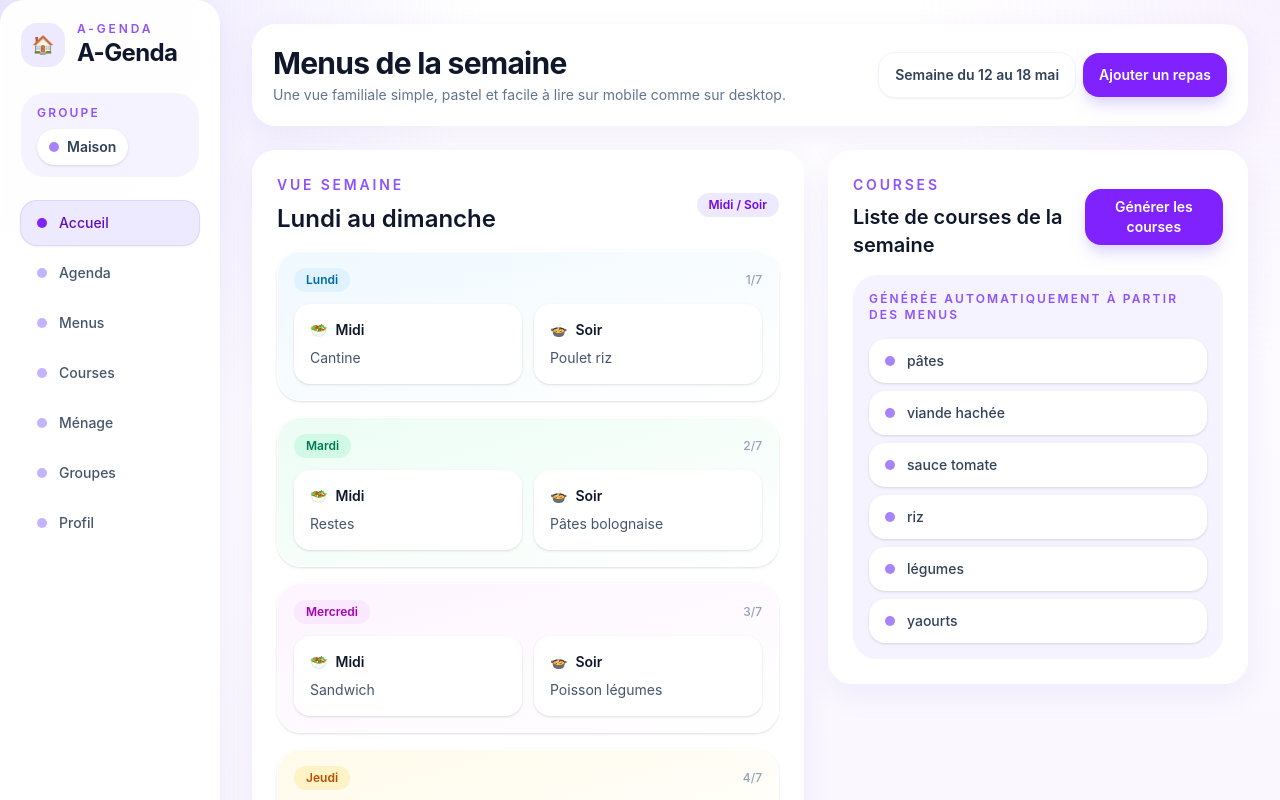
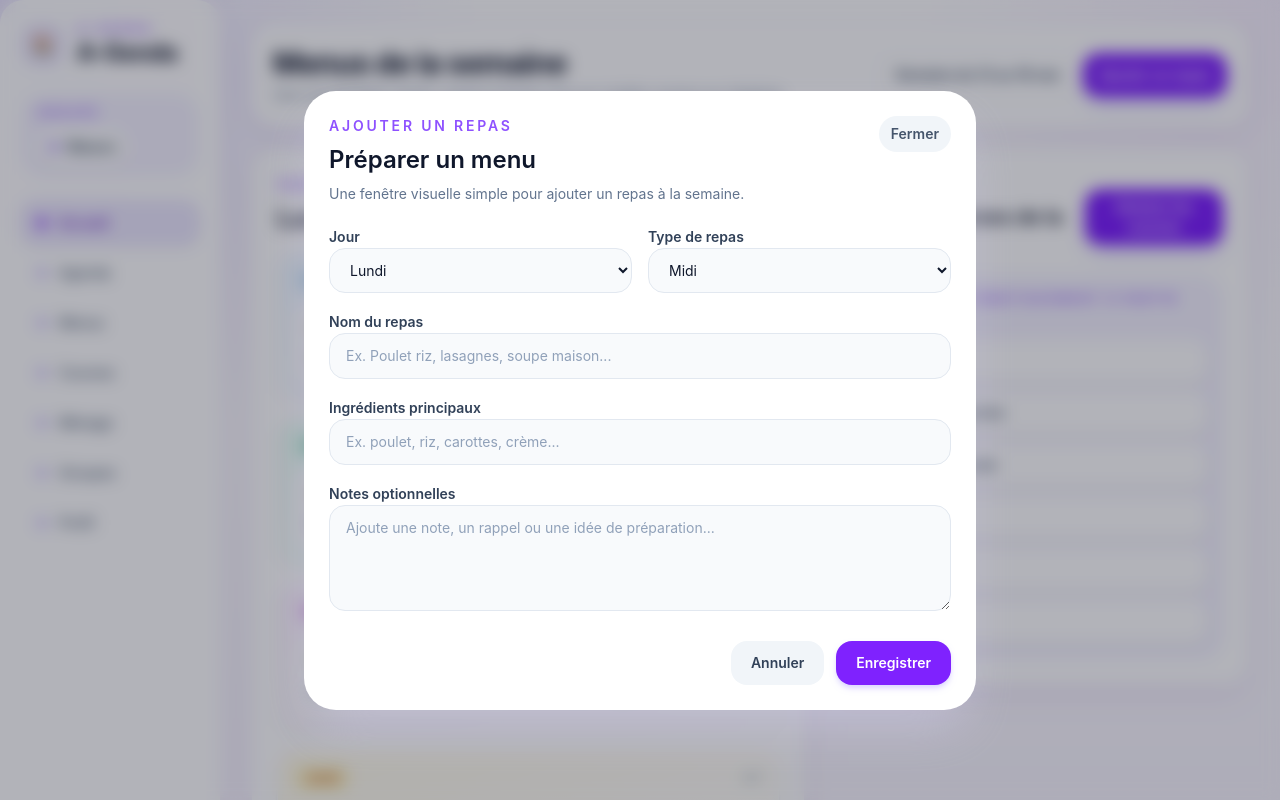
Before and after one commit to StephaneVenier/a-genda, a Next.js app: page /menus in a window 1280 px wide. Both pictures are taken after a click on the button "Ajouter un repas". Shown: the top 800 px of the page. Built offline with nearby package versions, Linux system fonts and the light colour scheme.

Commit message:
feat: add menu composer modal

```diff
--- a/app/menus/page.tsx
+++ b/app/menus/page.tsx
@@ -1,3 +1,8 @@
+"use client";
+
+import { useState } from "react";
+import { PageHeader } from "../_components/page-header";
+
 const weekDays = [
   {
     day: "Lundi",
@@ -53,6 +58,15 @@ const weekDays = [
 const courseItems = ["pâtes", "viande hachée", "sauce tomate", "riz", "légumes", "yaourts"];
 
 export default function MenusPage() {
+  const [isComposerOpen, setIsComposerOpen] = useState(false);
+  const [toastVisible, setToastVisible] = useState(false);
+
+  const handleSave = () => {
+    setIsComposerOpen(false);
+    setToastVisible(true);
+    window.setTimeout(() => setToastVisible(false), 2200);
+  };
+
   return (
     <main className="min-h-screen px-4 py-4 text-slate-900 sm:px-6 lg:px-8 lg:py-6">
       <div className="mx-auto max-w-7xl space-y-6 pb-24 lg:pb-0">
@@ -64,7 +78,10 @@ export default function MenusPage() {
               <button className="rounded-2xl bg-white px-4 py-3 text-sm font-semibold text-slate-700 shadow-sm ring-1 ring-slate-100 transition hover:-translate-y-0.5 hover:shadow-md">
                 Semaine du 12 au 18 mai
               </button>
-            <button className="rounded-2xl bg-violet-600 px-4 py-3 text-sm font-semibold text-white shadow-lg shadow-violet-200 transition hover:-translate-y-0.5 hover:bg-violet-500 hover:shadow-xl">
+              <button
+                onClick={() => setIsComposerOpen(true)}
+                className="rounded-2xl bg-violet-600 px-4 py-3 text-sm font-semibold text-white shadow-lg shadow-violet-200 transition hover:-translate-y-0.5 hover:bg-violet-500 hover:shadow-xl"
+              >
                 Ajouter un repas
               </button>
             </div>
@@ -75,9 +92,7 @@ export default function MenusPage() {
           <article className="glass-card p-5 md:p-6">
             <div className="mb-4 flex items-center justify-between">
               <div>
-                <p className="text-sm font-semibold uppercase tracking-[0.2em] text-violet-500">
-                  Vue semaine
-                </p>
+                <p className="text-sm font-semibold uppercase tracking-[0.2em] text-violet-500">Vue semaine</p>
                 <h2 className="mt-2 text-2xl font-semibold text-slate-900">Lundi au dimanche</h2>
               </div>
               <span className="rounded-full bg-violet-100 px-3 py-1 text-xs font-semibold text-violet-700">
@@ -92,9 +107,7 @@ export default function MenusPage() {
                   className={`rounded-3xl bg-gradient-to-br ${item.accent} border border-white p-4 shadow-sm transition duration-200 hover:-translate-y-0.5 hover:shadow-md`}
                 >
                   <div className="mb-3 flex items-center justify-between gap-2">
-                    <div className={`rounded-full px-3 py-1 text-xs font-semibold ${item.badge}`}>
-                      {item.day}
-                    </div>
+                    <div className={`rounded-full px-3 py-1 text-xs font-semibold ${item.badge}`}>{item.day}</div>
                     <span className="text-xs font-medium text-slate-400">{index + 1}/7</span>
                   </div>
 
@@ -124,12 +137,8 @@ export default function MenusPage() {
             <article className="glass-card p-5 md:p-6">
               <div className="mb-4 flex items-center justify-between">
                 <div>
-                  <p className="text-sm font-semibold uppercase tracking-[0.2em] text-violet-500">
-                    Courses
-                  </p>
-                  <h3 className="mt-2 text-xl font-semibold text-slate-900">
-                    Liste de courses de la semaine
-                  </h3>
+                  <p className="text-sm font-semibold uppercase tracking-[0.2em] text-violet-500">Courses</p>
+                  <h3 className="mt-2 text-xl font-semibold text-slate-900">Liste de courses de la semaine</h3>
                 </div>
                 <button className="rounded-2xl bg-violet-600 px-4 py-2 text-sm font-semibold text-white shadow-lg shadow-violet-200 transition hover:-translate-y-0.5 hover:bg-violet-500 hover:shadow-xl">
                   Générer les courses
@@ -156,7 +165,109 @@ export default function MenusPage() {
           </aside>
         </section>
       </div>
+
+      {isComposerOpen ? (
+        <div className="fixed inset-0 z-50 flex items-end justify-center bg-slate-950/30 px-0 backdrop-blur-sm sm:items-center sm:px-4">
+          <button
+            type="button"
+            aria-label="Fermer la fenêtre"
+            className="absolute inset-0 cursor-default"
+            onClick={() => setIsComposerOpen(false)}
+          />
+
+          <section className="relative z-10 w-full rounded-t-[2rem] border border-white/70 bg-white p-5 shadow-2xl shadow-violet-200/40 sm:max-w-2xl sm:rounded-[2rem] sm:p-6">
+            <div className="mb-5 flex items-start justify-between gap-4">
+              <div>
+                <p className="text-sm font-semibold uppercase tracking-[0.2em] text-violet-500">Ajouter un repas</p>
+                <h3 className="mt-2 text-2xl font-semibold text-slate-900">Préparer un menu</h3>
+                <p className="mt-2 text-sm text-slate-500">
+                  Une fenêtre visuelle simple pour ajouter un repas à la semaine.
+                </p>
+              </div>
+              <button
+                type="button"
+                onClick={() => setIsComposerOpen(false)}
+                className="rounded-full bg-slate-100 px-3 py-2 text-sm font-semibold text-slate-600 transition hover:bg-slate-200"
+              >
+                Fermer
+              </button>
+            </div>
+
+            <div className="grid gap-4 md:grid-cols-2">
+              <label className="space-y-2">
+                <span className="text-sm font-semibold text-slate-700">Jour</span>
+                <select className="w-full rounded-2xl border border-slate-200 bg-slate-50 px-4 py-3 text-sm text-slate-900 outline-none transition focus:border-violet-300 focus:bg-white focus:ring-4 focus:ring-violet-100">
+                  <option>Lundi</option>
+                  <option>Mardi</option>
+                  <option>Mercredi</option>
+                  <option>Jeudi</option>
+                  <option>Vendredi</option>
+                  <option>Samedi</option>
+                  <option>Dimanche</option>
+                </select>
+              </label>
+
+              <label className="space-y-2">
+                <span className="text-sm font-semibold text-slate-700">Type de repas</span>
+                <select className="w-full rounded-2xl border border-slate-200 bg-slate-50 px-4 py-3 text-sm text-slate-900 outline-none transition focus:border-violet-300 focus:bg-white focus:ring-4 focus:ring-violet-100">
+                  <option>Midi</option>
+                  <option>Soir</option>
+                </select>
+              </label>
+
+              <label className="space-y-2 md:col-span-2">
+                <span className="text-sm font-semibold text-slate-700">Nom du repas</span>
+                <input
+                  type="text"
+                  placeholder="Ex. Poulet riz, lasagnes, soupe maison..."
+                  className="w-full rounded-2xl border border-slate-200 bg-slate-50 px-4 py-3 text-sm text-slate-900 outline-none transition placeholder:text-slate-400 focus:border-violet-300 focus:bg-white focus:ring-4 focus:ring-violet-100"
+                />
+              </label>
+
+              <label className="space-y-2 md:col-span-2">
+                <span className="text-sm font-semibold text-slate-700">Ingrédients principaux</span>
+                <input
+                  type="text"
+                  placeholder="Ex. poulet, riz, carottes, crème..."
+                  className="w-full rounded-2xl border border-slate-200 bg-slate-50 px-4 py-3 text-sm text-slate-900 outline-none transition placeholder:text-slate-400 focus:border-violet-300 focus:bg-white focus:ring-4 focus:ring-violet-100"
+                />
+              </label>
+
+              <label className="space-y-2 md:col-span-2">
+                <span className="text-sm font-semibold text-slate-700">Notes optionnelles</span>
+                <textarea
+                  rows={4}
+                  placeholder="Ajoute une note, un rappel ou une idée de préparation..."
+                  className="w-full rounded-2xl border border-slate-200 bg-slate-50 px-4 py-3 text-sm text-slate-900 outline-none transition placeholder:text-slate-400 focus:border-violet-300 focus:bg-white focus:ring-4 focus:ring-violet-100"
+                />
+              </label>
+            </div>
+
+            <div className="mt-6 flex flex-col-reverse gap-3 sm:flex-row sm:justify-end">
+              <button
+                type="button"
+                onClick={() => setIsComposerOpen(false)}
+                className="rounded-2xl bg-slate-100 px-5 py-3 text-sm font-semibold text-slate-700 transition hover:bg-slate-200"
+              >
+                Annuler
+              </button>
+              <button
+                type="button"
+                onClick={handleSave}
+                className="rounded-2xl bg-violet-600 px-5 py-3 text-sm font-semibold text-white shadow-md shadow-violet-200 transition hover:bg-violet-700"
+              >
+                Enregistrer
+              </button>
+            </div>
+          </section>
+        </div>
+      ) : null}
+
+      {toastVisible ? (
+        <div className="fixed bottom-24 left-1/2 z-50 -translate-x-1/2 rounded-full bg-slate-900 px-4 py-3 text-sm font-semibold text-white shadow-lg shadow-slate-900/20">
+          Repas ajouté
+        </div>
+      ) : null}
     </main>
   );
 }
-import { PageHeader } from "../_components/page-header";
```
Lines whose indentation alone changed are shown as unchanged.
